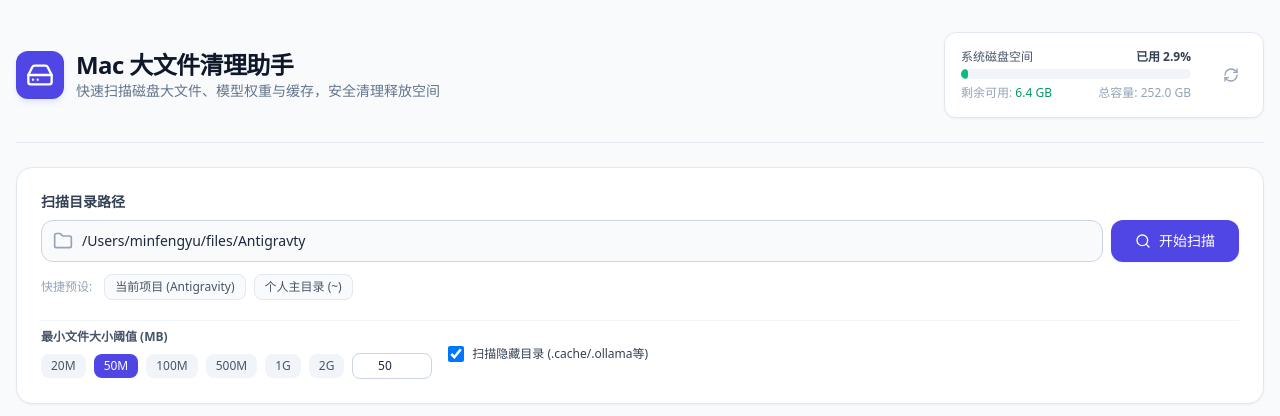
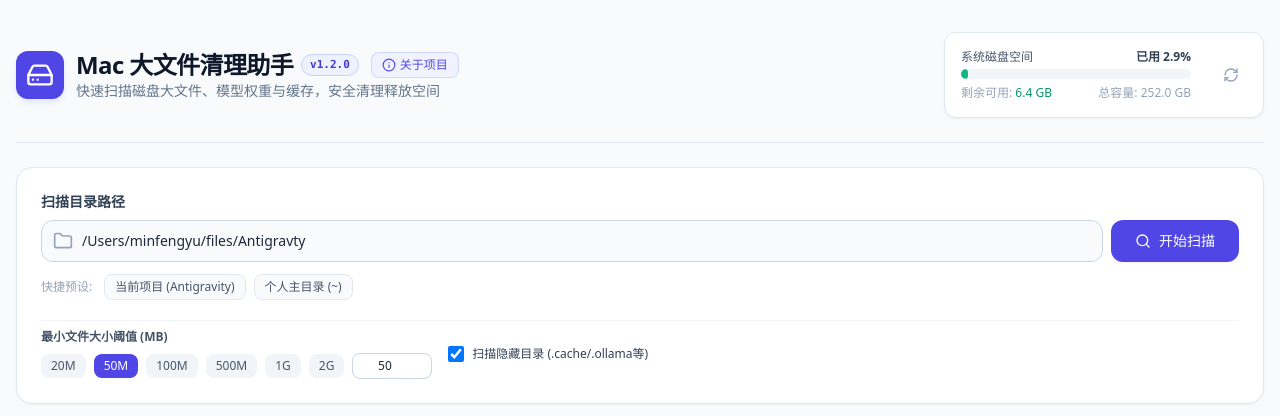
Before and after one commit to minLaoGe/mac-disk-cleaner, a FastAPI app: page / in a window 1280 px wide. Shown: the top 416 px of the page. Run offline with FastAPI, Linux system fonts and the light colour scheme; data that the repository does not hold is empty; some libraries are stand-ins or nearby versions.

Commit message:
feat: add About modal with project intro, version and GitHub links

```diff
--- a/cleaner/templates/index.html
+++ b/cleaner/templates/index.html
@@ -39,7 +39,14 @@
             <i data-lucide="hard-drive" class="w-7 h-7"></i>
           </div>
           <div>
-            <h1 class="text-2xl font-bold tracking-tight text-slate-900">Mac 大文件清理助手</h1>
+            <div class="flex items-center gap-2">
+              <h1 class="text-2xl font-bold tracking-tight text-slate-900">Mac 大文件清理助手</h1>
+              <span class="px-2 py-0.5 rounded-full text-[11px] font-mono font-semibold bg-indigo-50 text-indigo-700 border border-indigo-200">v1.2.0</span>
+              <button @click="openAboutModal" class="px-2.5 py-1 text-xs text-indigo-600 hover:text-indigo-800 bg-indigo-50/80 hover:bg-indigo-100 border border-indigo-200/80 rounded-lg flex items-center gap-1 font-medium ml-1 transition-all">
+                <i data-lucide="info" class="w-3.5 h-3.5"></i>
+                <span>关于项目</span>
+              </button>
+            </div>
             <p class="text-sm text-slate-500">快速扫描磁盘大文件、模型权重与缓存，安全清理释放空间</p>
           </div>
         </div>
@@ -466,6 +473,66 @@
       </div>
     </div>
 
+    <!-- 关于项目模态弹窗 -->
+    <div v-if="aboutModalOpen" class="fixed inset-0 z-50 flex items-center justify-center p-4 bg-slate-900/40 backdrop-blur-sm">
+      <div class="bg-white rounded-2xl max-w-lg w-full p-6 shadow-2xl border border-slate-200 animate-in fade-in zoom-in duration-200">
+        <div class="flex items-start justify-between pb-4 border-b border-slate-100">
+          <div class="flex items-center gap-3">
+            <div class="p-2.5 bg-indigo-600 text-white rounded-xl shadow-md shadow-indigo-100 flex items-center justify-center">
+              <i data-lucide="hard-drive" class="w-6 h-6"></i>
+            </div>
+            <div>
+              <h3 class="text-base font-bold text-slate-900 flex items-center gap-2">
+                <span>Mac 大文件清理助手</span>
+                <span class="text-[10px] font-mono font-semibold px-2 py-0.5 rounded-full bg-indigo-50 text-indigo-700 border border-indigo-200">v1.2.0</span>
+              </h3>
+              <p class="text-xs text-slate-500">Mac Disk Cleaner · 智能磁盘与模型清理中枢</p>
+            </div>
+          </div>
+          <button @click="aboutModalOpen = false" class="text-slate-400 hover:text-slate-600 p-1 rounded-lg">
+            <i data-lucide="x" class="w-5 h-5"></i>
+          </button>
+        </div>
+
+        <div class="py-4 space-y-3.5 text-xs text-slate-600 leading-relaxed">
+          <p>
+            <strong>Mac 大文件清理助手</strong> 是一款专为 macOS 系统量身打造的磁盘大文件排查、大模型权重清理与应用缓存治理工具。支持优雅的 Web 可视化面板，还原生集成了标准 <strong>MCP (Model Context Protocol)</strong> 协议。
+          </p>
+
+          <div class="bg-slate-50 rounded-xl p-3.5 border border-slate-200 space-y-2">
+            <div class="font-semibold text-slate-800 flex items-center gap-1.5">
+              <i data-lucide="sparkles" class="w-4 h-4 text-indigo-600"></i>
+              <span>核心特性与技术亮点</span>
+            </div>
+            <ul class="space-y-1.5 list-disc list-inside text-slate-600">
+              <li><strong>高速智能跳过微型依赖</strong>：全盘扫描自动跳过 node_modules、.git、.nvm 等数百万极碎文件，极速定位大文件。</li>
+              <li><strong>结果持久化与免丢缓存</strong>：扫描数据与筛选配置自动在服务端与本地双重缓存，刷新页面不丢失。</li>
+              <li><strong>废纸篓优先安全保护</strong>：日常删除对接 macOS 系统废纸篓机制，随时可一键放回原处，核心系统路径拦截防误删。</li>
+              <li><strong>大模型原生 MCP 支持</strong>：提供 6 大标准 MCP 工具，无缝接入 Claude、Cursor、Antigravity，用自然语言对话管理磁盘。</li>
+            </ul>
+          </div>
+
+          <div class="flex items-center justify-between pt-2 border-t border-slate-100 text-xs">
+            <div class="flex items-center gap-2 text-slate-500">
+              <span>开源许可: <strong>MIT License</strong></span>
+              <span>·</span>
+              <span>作者: <strong>minLaoGe</strong></span>
+            </div>
+            <a href="https://github.com/minLaoGe/mac-disk-cleaner" target="_blank" class="px-3 py-1.5 bg-slate-900 hover:bg-slate-800 text-white rounded-lg flex items-center gap-1.5 transition-colors font-medium">
+              <i data-lucide="github" class="w-4 h-4"></i>
+              <span>GitHub 仓库</span>
+            </a>
+          </div>
+        </div>
+
+        <div class="flex justify-end pt-2">
+          <button @click="aboutModalOpen = false" class="px-5 py-2 bg-slate-100 hover:bg-slate-200 text-slate-700 text-xs font-semibold rounded-xl transition-colors">
+            关闭
+          </button>
+        </div>
+      </div>
+    </div>
+
     <!-- Toast 提示消息 -->
     <div
       v-if="toast.show"
@@ -535,6 +602,12 @@
           totalSizeFormatted: '0 B',
           loading: false
         });
+
+        const aboutModalOpen = ref(false);
+        const openAboutModal = () => {
+          aboutModalOpen.value = true;
+          refreshIcons();
+        };
 
         const toast = reactive({
           show: false,
@@ -863,6 +936,8 @@
           confirmSingleDelete,
           confirmBatchDelete,
           executeDelete,
+          aboutModalOpen,
+          openAboutModal,
           getIconForCategory,
           getCategoryBadgeStyle
         };
```
